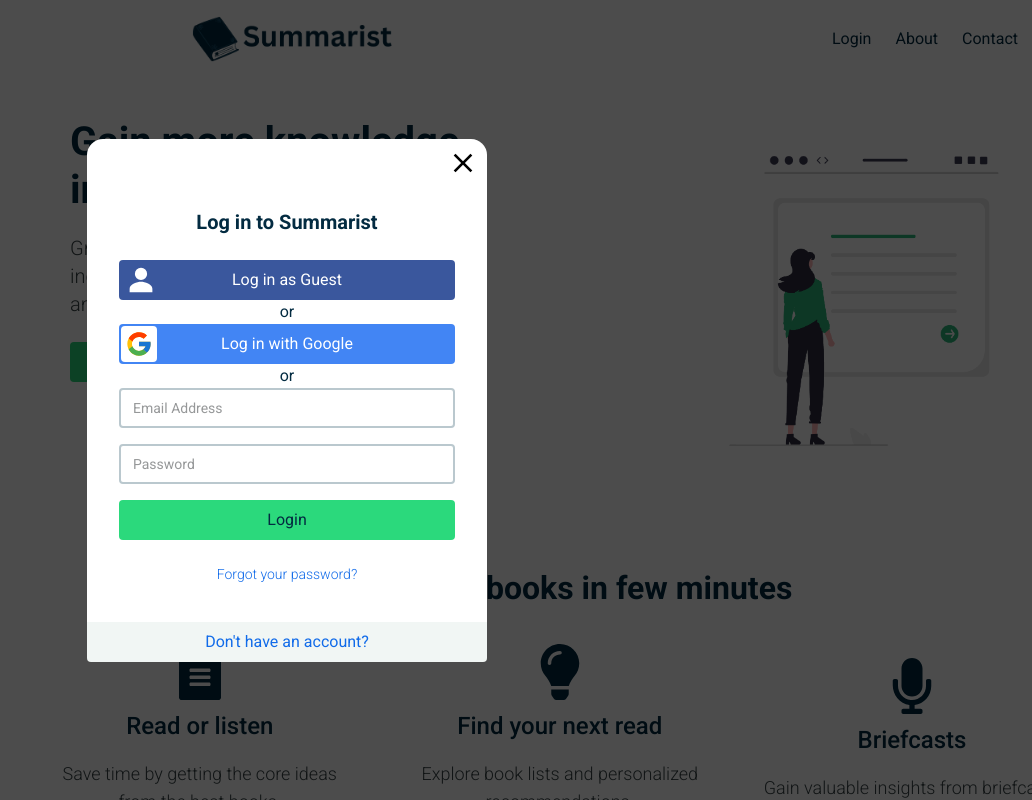
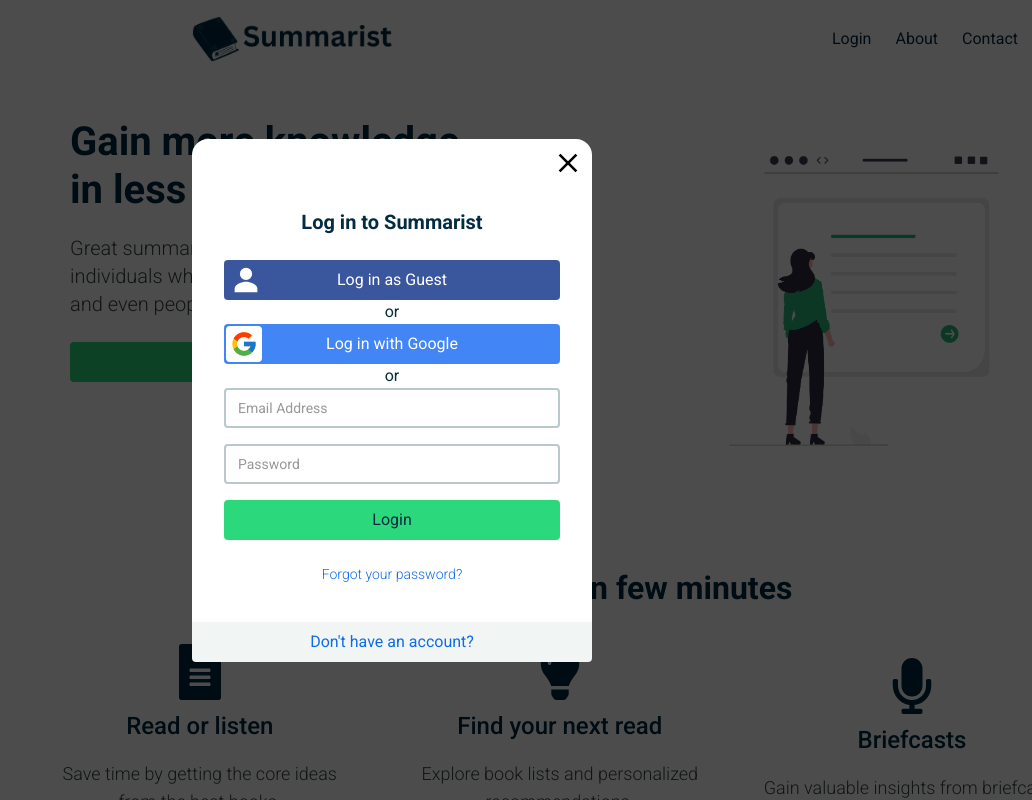
Before and after one commit to Noah-code1210/Summarist-Project, a Next.js app: page / in a window 1280 px wide. Both pictures are taken after a click on the item "Login". Shown: the top 800 px of the page, without its empty margins (248-1280 px from the left). Built offline with nearby package versions, Linux system fonts and the light colour scheme.

Commit message:
Book image debugging

```diff
--- a/src/app/account/page.jsx
+++ b/src/app/account/page.jsx
@@ -138,7 +138,7 @@
                       <div className="w-[1px] bg-[#bac8ce]"></div>
                       <div className="flex gap-4 w-[60%] max-w-[351px]">
                         <figure className="w-[140px] h-[140px]">
-                          <div className="invisible">
+                          <div>
                             {book.imageLink}
                           </div>
                         </figure>
--- a/src/app/page.jsx
+++ b/src/app/page.jsx
@@ -22,7 +22,7 @@
         {showModal && (
           <>
             <div className="fixed top-0 left-0 w-full h-full bg-black opacity-70"></div>
-            <div className="fixed flex justify-center items-center w-full max-w-[1070px] h-full">
+            <div className="fixed flex justify-center items-center w-full max-w-[1920px] h-full">
               <div className="modal__container">
                 <div className="flex flex-col items-center justify-center pt-12 px-8 pb-6 bg-white min-w-[400px] min-h-[523px] relative rounded-2xl ">
                   <div>
```
